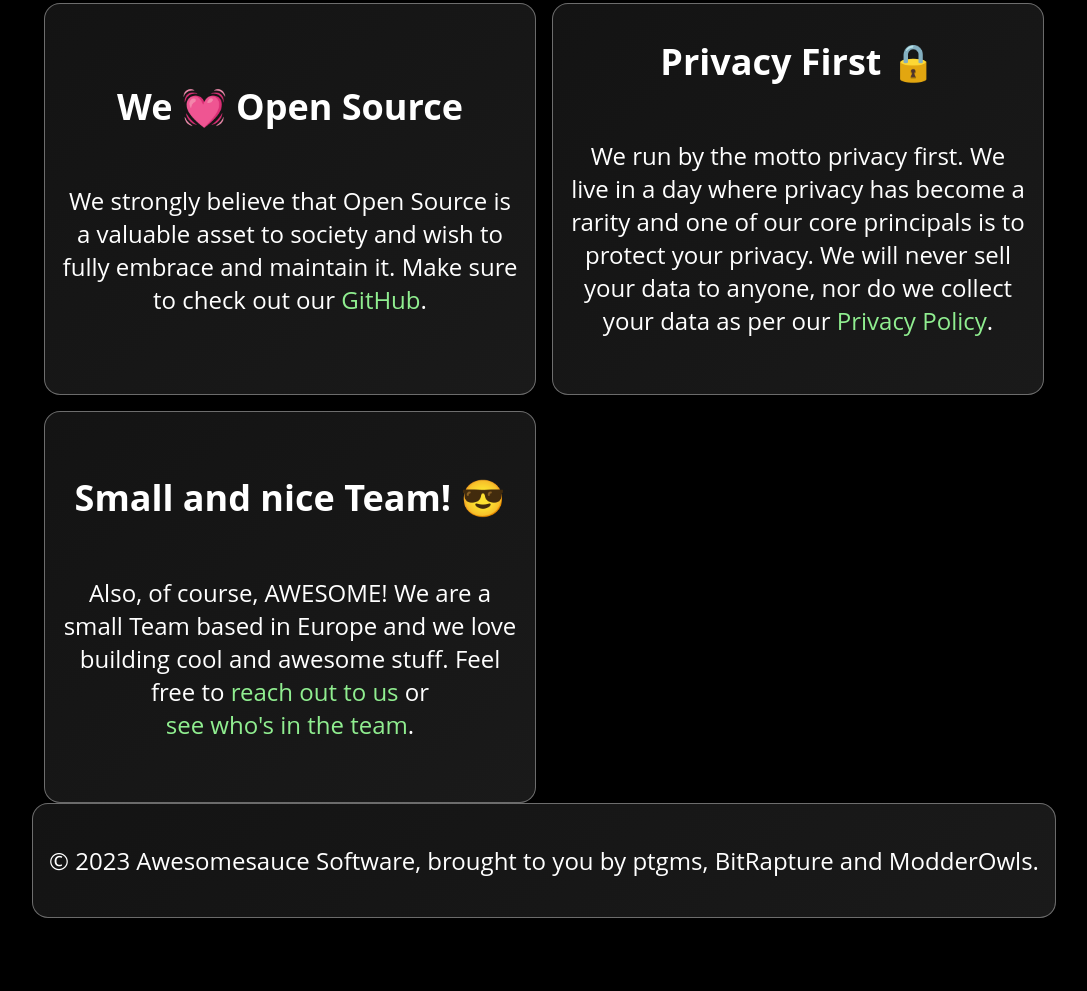
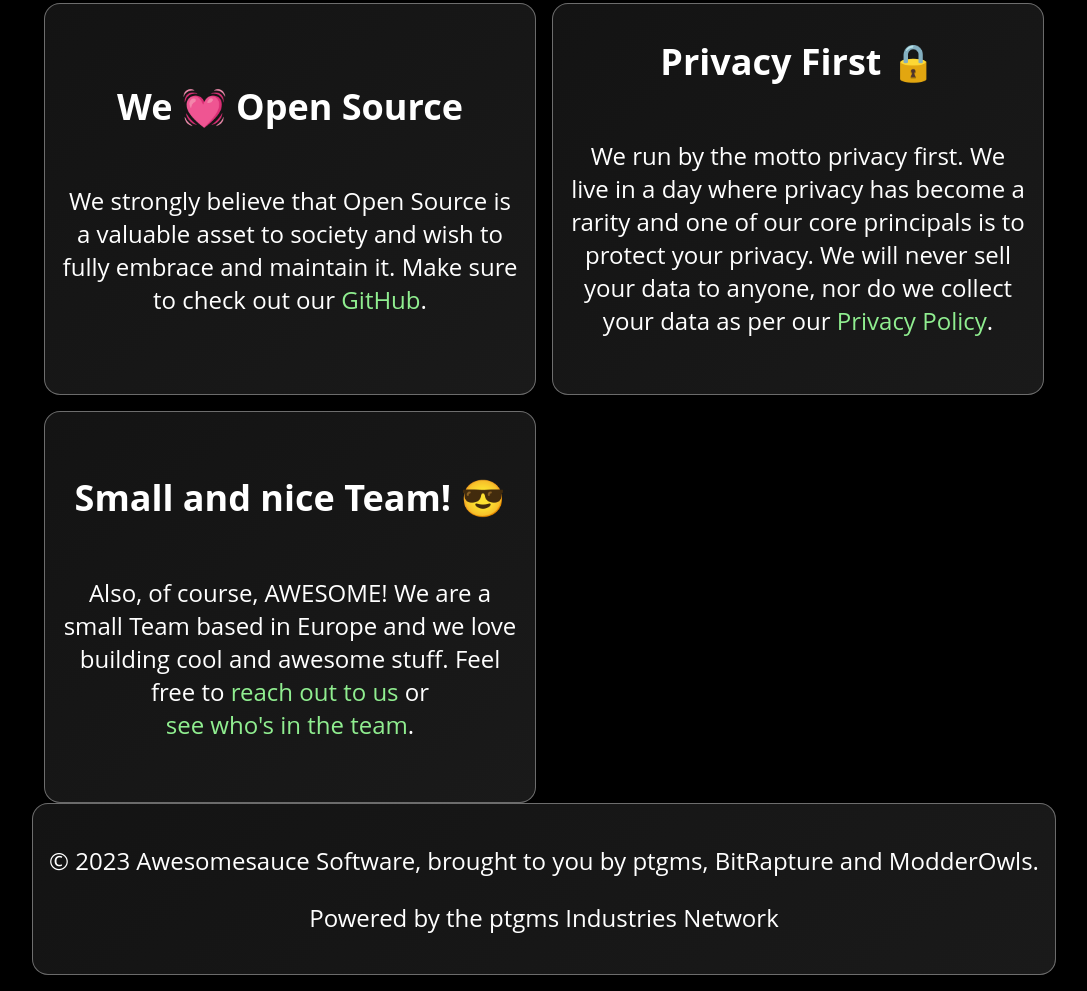
Before and after one commit to AwesomeSauce-Software/AwesomeSauce-Software.github.io, a plain HTML site: page index.html in a window 1280 px wide. Shown: the part 813-1804 px from the top of the page, without its empty margins (96-1183 px from the left). Before the commit the page ends 1747 px from the top, so only its background shows below. Drawn offline with Linux system fonts and the light colour scheme.

Commit message:
branded :)

```diff
--- a/index.html
+++ b/index.html
@@ -46,6 +46,7 @@
     <div class="footercontainer">
         <div class="footer">
             <p>© 2023 <a class="underline" href="https://github.com/AwesomeSauce-Software">Awesomesauce Software</a>, brought to you by <a class="underline" href="https://github.com/ptgms">ptgms</a>, <a class="underline" href="https://github.com/BitRapture">BitRapture</a> and <a class="underline" href="https://github.com/ModderOwls">ModderOwls</a>.</p>
+            <p>Powered by the <a class="underline" href="https://ptgms.space">ptgms Industries Network</a></p>
         </div>
     </div>
 
```
